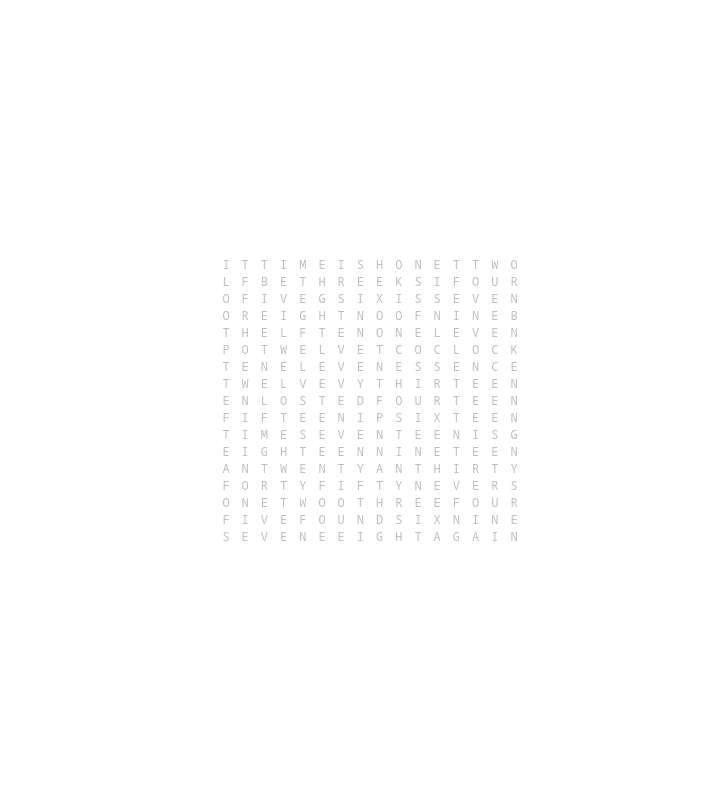
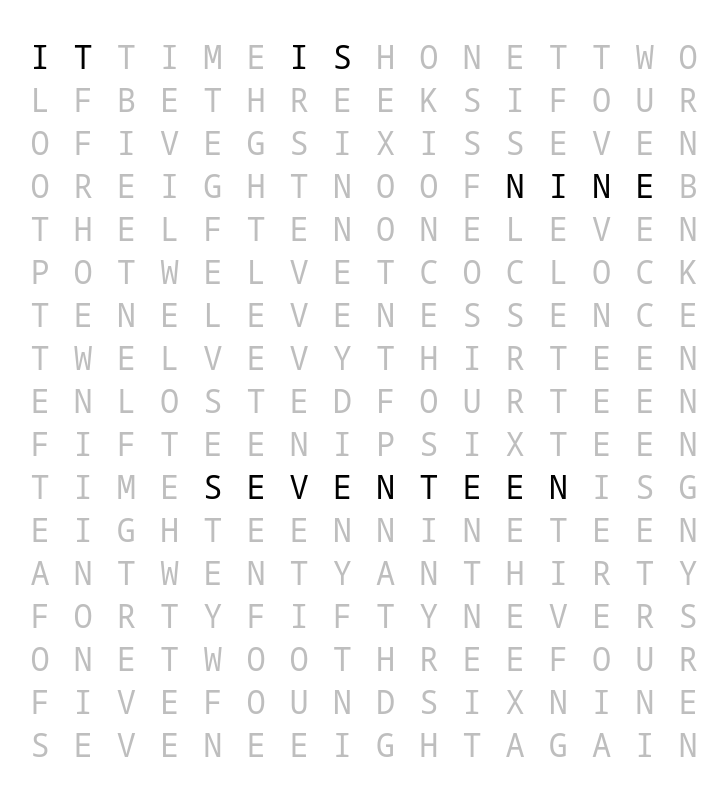
Before and after one commit to yusufalp/word-clock, a plain HTML site: page index.html in a window 1280 px wide. Shown: the whole page, without its empty margins (264-992 px from the left). Drawn offline with Linux system fonts and the light colour scheme.

Commit message:
style main words opaque

```diff
--- a/index.html
+++ b/index.html
@@ -16,7 +16,7 @@
   <body>
     <main>
       <p class="row">
-        <span>IT</span><span>TIME</span><span>IS</span><span>H</span><span>ONE</span><span>T</span><span>TWO</span>
+        <span class="opaque">IT</span><span>TIME</span><span class="opaque">IS</span><span>H</span><span>ONE</span><span>T</span><span>TWO</span>
       </p>
       <p class="row">
         <span>LFBE</span><span>THREE</span><span>KSI</span><span>FOUR</span>
@@ -25,7 +25,7 @@
         <span>O</span><span>FIVE</span><span>G</span><span>SIX</span><span>IS</span><span>SEVEN</span>
       </p>
       <p class="row">
-        <span>OR</span><span>EIGHT</span><span>NOOF</span><span>NINE</span><span>B</span>
+        <span>OR</span><span>EIGHT</span><span>NOOF</span><span class="opaque">NINE</span><span>B</span>
       </p>
       <p class="row">
         <span>THELF</span><span>TEN</span><span>ON</span><span>ELEVEN</span>
@@ -46,7 +46,7 @@
         <span>FIFTEEN</span><span>IP</span><span>SIXTEEN</span>
       </p>
       <p class="row">
-        <span>TIME</span><span>SEVENTEEN</span><span>ISG</span>
+        <span>TIME</span><span class="opaque">SEVENTEEN</span><span>ISG</span>
       </p>
       <p class="row">
         <span>EIGHTEEN</span><span>NINETEEN</span>
--- a/style.css
+++ b/style.css
@@ -24,3 +24,35 @@ span {
   letter-spacing: 12px;
   opacity: .25;
 }
+
+.opaque {
+    opacity: 1;
+}
+
+@media (min-width: 640px) {
+  p {
+    font-size: 0.75rem;
+  }
+}
+@media (min-width: 768px) {
+  p {
+    font-size: 1rem;
+  }
+
+  span {
+    letter-spacing: 18px;
+  }
+}
+@media (min-width: 1024px) {
+  p {
+    font-size: 1.5rem;
+  }
+  span {
+    letter-spacing: 24px;
+  }
+}
+@media (min-width: 1280px) {
+  p {
+    font-size: 2rem;
+  }
+}
```
